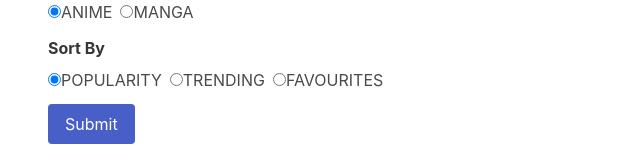
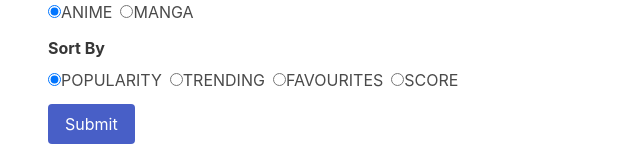
Before and after one commit to murray501/AniList-Demo-Second, a Next.js app in the folder client/: page / in a window 1280 px wide. Shown: the part 140-300 px from the top of the page, without its empty margins (0-640 px from the left). Built offline with nearby package versions, Linux system fonts and the light colour scheme.

Commit message:
add sort type

```diff
--- a/client/pages/index.js
+++ b/client/pages/index.js
@@ -6,7 +6,7 @@ export default function Index() {
     const router = useRouter();
 
     const [value, RadioProp] = createRadioButton(["ANIME", "MANGA"],"Choose Anime or Manga");
-    const [value2, RadioProp2] = createRadioButton(["POPULARITY", "TRENDING","FAVOURITES"], "Sort By");
+    const [value2, RadioProp2] = createRadioButton(["POPULARITY", "TRENDING","FAVOURITES", "SCORE"], "Sort By");
 
     const submit = () => {
         router.push({
```
